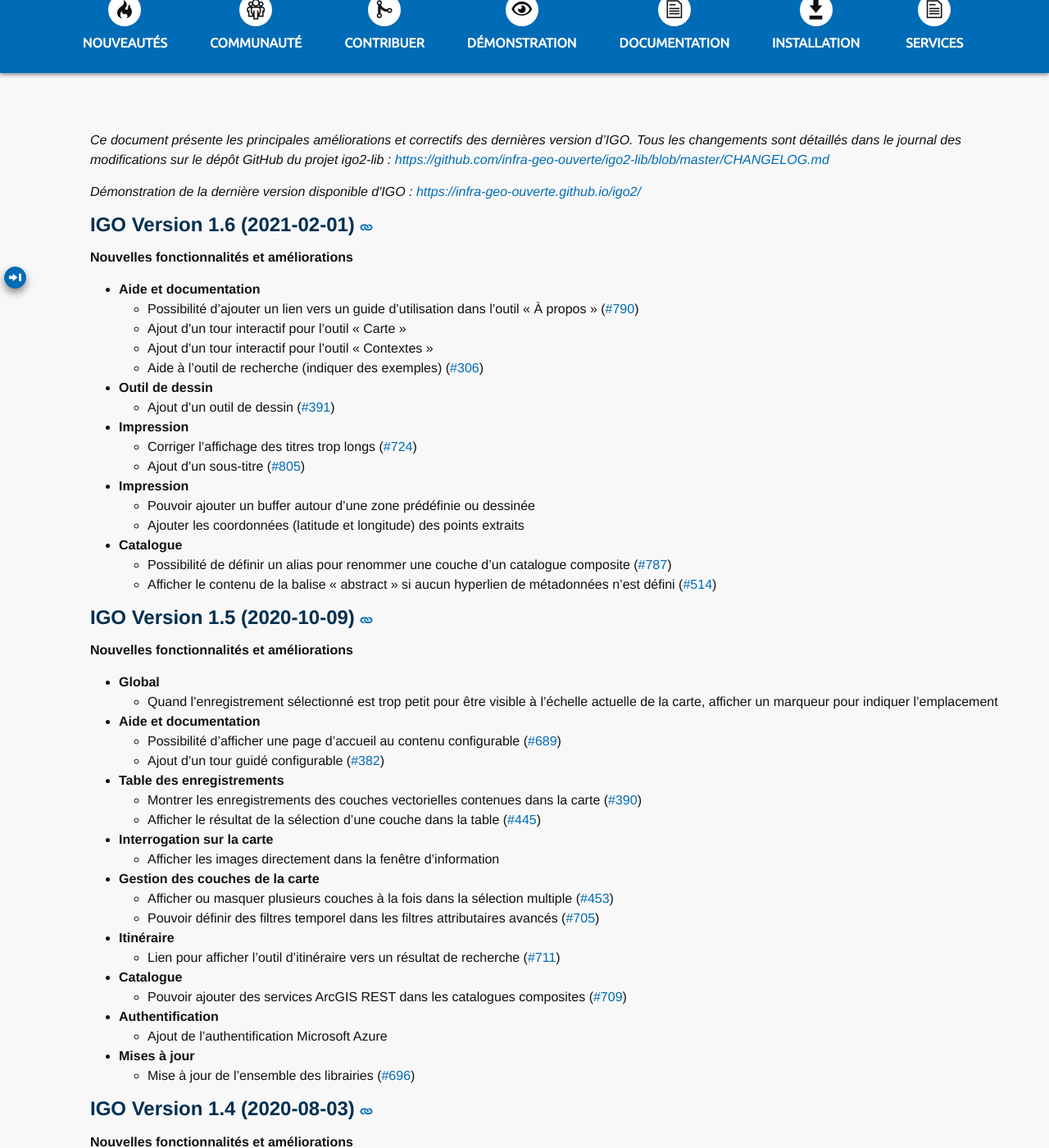
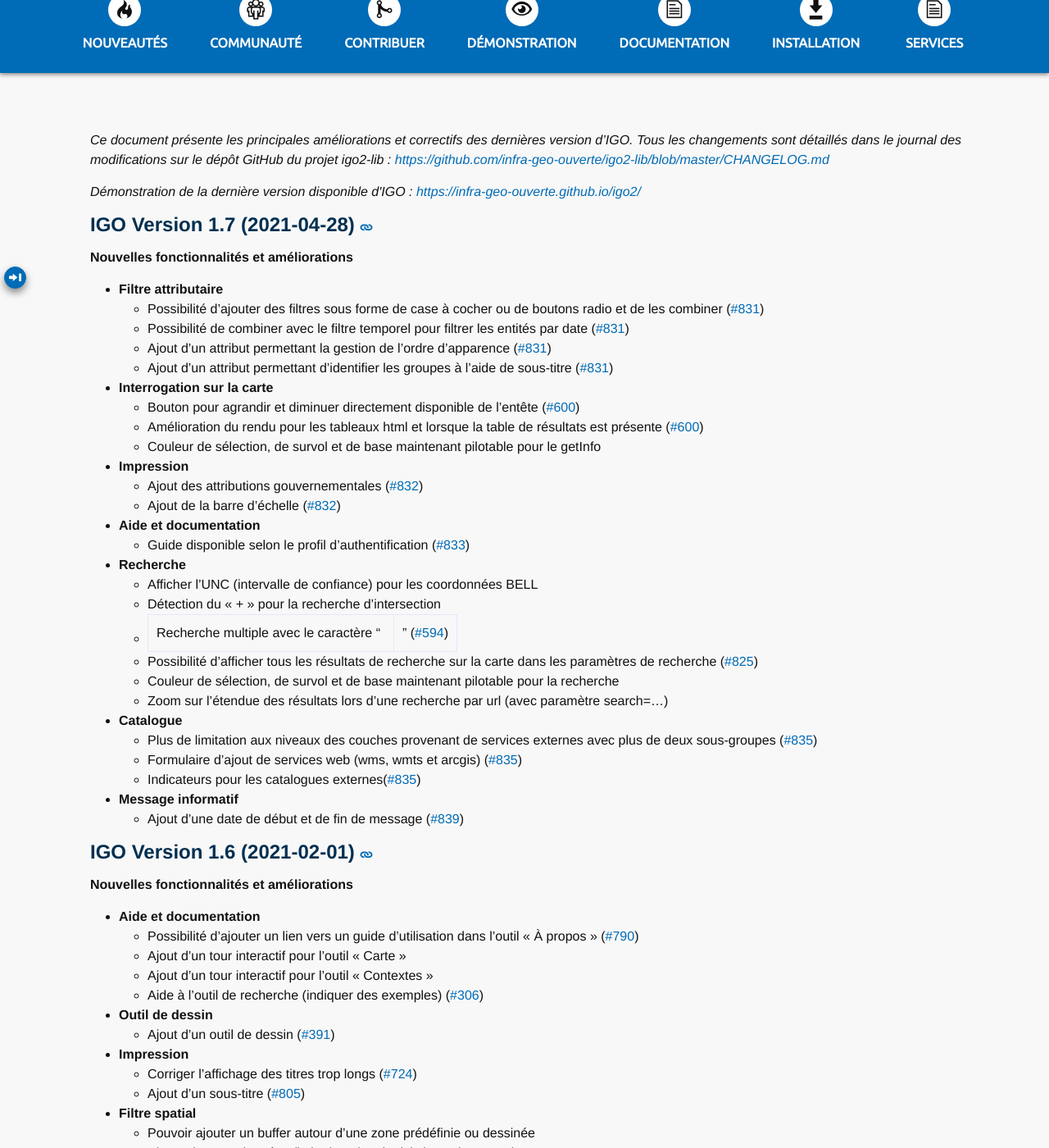
Before and after one commit to infra-geo-ouverte/site-web, a Jekyll site: the page built from _pages/Documentation/nouveaute.md, in a window 1280 px wide and 1400 px high, scrolled down 191 px. Shown: the whole window at 82% size. Built offline with Jekyll 4.4.1, drawn with Linux system fonts in a browser that asks for light colours; nearby versions of some CDN libraries; some web fonts are replaced; comment, search, counter and statistics services are not loaded.

```diff
--- a/_pages/Documentation/nouveaute.md
+++ b/_pages/Documentation/nouveaute.md
@@ -7,6 +7,45 @@ iconenouveaute: ""
 _Ce document présente les principales améliorations et correctifs des dernières version d'IGO. Tous les changements sont détaillés dans le journal des modifications sur le dépôt GitHub du projet igo2-lib :_ [_https://github.com/infra-geo-ouverte/igo2-lib/blob/master/CHANGELOG.md_](https://github.com/infra-geo-ouverte/igo2-lib/blob/master/CHANGELOG.md)
 
 _Démonstration de la dernière version disponible d&#39;IGO :_ [_https://infra-geo-ouverte.github.io/igo2/_](https://infra-geo-ouverte.github.io/igo2/)
+
+<a id="version_1_7"></a>
+## IGO Version 1.7 (2021-04-28) [<span class="octicon octicon-link"></span>](#version_1_7)
+
+**Nouvelles fonctionnalités et améliorations**
+
+- **Filtre attributaire**
+  -	Possibilité d’ajouter des filtres sous forme de case à cocher ou de boutons radio et de les combiner ([#831](https://github.com/infra-geo-ouverte/igo2-lib/pull/831))
+  - Possibilité de combiner avec le filtre temporel pour filtrer les entités par date ([#831](https://github.com/infra-geo-ouverte/igo2-lib/pull/831))
+  - Ajout d’un attribut permettant la gestion de l’ordre d’apparence ([#831](https://github.com/infra-geo-ouverte/igo2-lib/pull/831))
+  - Ajout d’un attribut permettant d’identifier les groupes à l’aide de sous-titre  ([#831](https://github.com/infra-geo-ouverte/igo2-lib/pull/831))
+
+- **Interrogation sur la carte**
+  - Bouton pour agrandir et diminuer directement disponible de l’entête ([#600](https://github.com/infra-geo-ouverte/igo2/pull/600))
+  - Amélioration du rendu pour les tableaux html et lorsque la table de résultats est présente ([#600](https://github.com/infra-geo-ouverte/igo2/pull/600))
+  - Couleur de sélection, de survol et de base maintenant pilotable pour le getInfo
+
+- **Impression**
+  - Ajout des attributions gouvernementales ([#832](https://github.com/infra-geo-ouverte/igo2-lib/pull/832))
+  - Ajout de la barre d’échelle ([#832](https://github.com/infra-geo-ouverte/igo2-lib/pull/832))
+
+- **Aide et documentation**
+  - Guide disponible selon le profil d’authentification ([#833](https://github.com/infra-geo-ouverte/igo2-lib/pull/833))
+
+- **Recherche**
+  - Afficher l’UNC (intervalle de confiance) pour les coordonnées BELL
+  - Détection du « + » pour la recherche d’intersection
+  - Recherche multiple avec le caractère "|" ([#594](https://github.com/infra-geo-ouverte/igo2/pull/594))
+  - Possibilité d’afficher tous les résultats de recherche sur la carte dans les paramètres de recherche ([#825](https://github.com/infra-geo-ouverte/igo2-lib/pull/825))
+  - Couleur de sélection, de survol et de base maintenant pilotable pour la recherche
+  - Zoom sur l’étendue des résultats lors d'une recherche par url (avec paramètre search=...)
+
+- **Catalogue**
+  - Plus de limitation aux niveaux des couches provenant de services externes avec plus de deux sous-groupes ([#835](https://github.com/infra-geo-ouverte/igo2-lib/pull/835))
+  - Formulaire d’ajout de services web (wms, wmts et arcgis) ([#835](https://github.com/infra-geo-ouverte/igo2-lib/pull/835))
+  - Indicateurs pour les catalogues externes([#835](https://github.com/infra-geo-ouverte/igo2-lib/pull/835))
+
+- **Message informatif**
+  - Ajout d’une date de début et de fin de message ([#839](https://github.com/infra-geo-ouverte/igo2-lib/pull/839))
 
 <a id="version_1_6"></a>
 ## IGO Version 1.6 (2021-02-01) [<span class="octicon octicon-link"></span>](#version_1_6)
@@ -26,7 +65,7 @@ _Démonstration de la dernière version disponible d&#39;IGO :_ [_https://infra-
   - Corriger l’affichage des titres trop longs ([#724](https://github.com/infra-geo-ouverte/igo2-lib/issues/724))
   - Ajout d'un sous-titre ([#805](https://github.com/infra-geo-ouverte/igo2-lib/pull/805))
 
-- **Impression**
+- **Filtre spatial**
   - Pouvoir ajouter un buffer autour d’une zone prédéfinie ou dessinée
   - Ajouter les coordonnées (latitude et longitude) des points extraits
 
```
